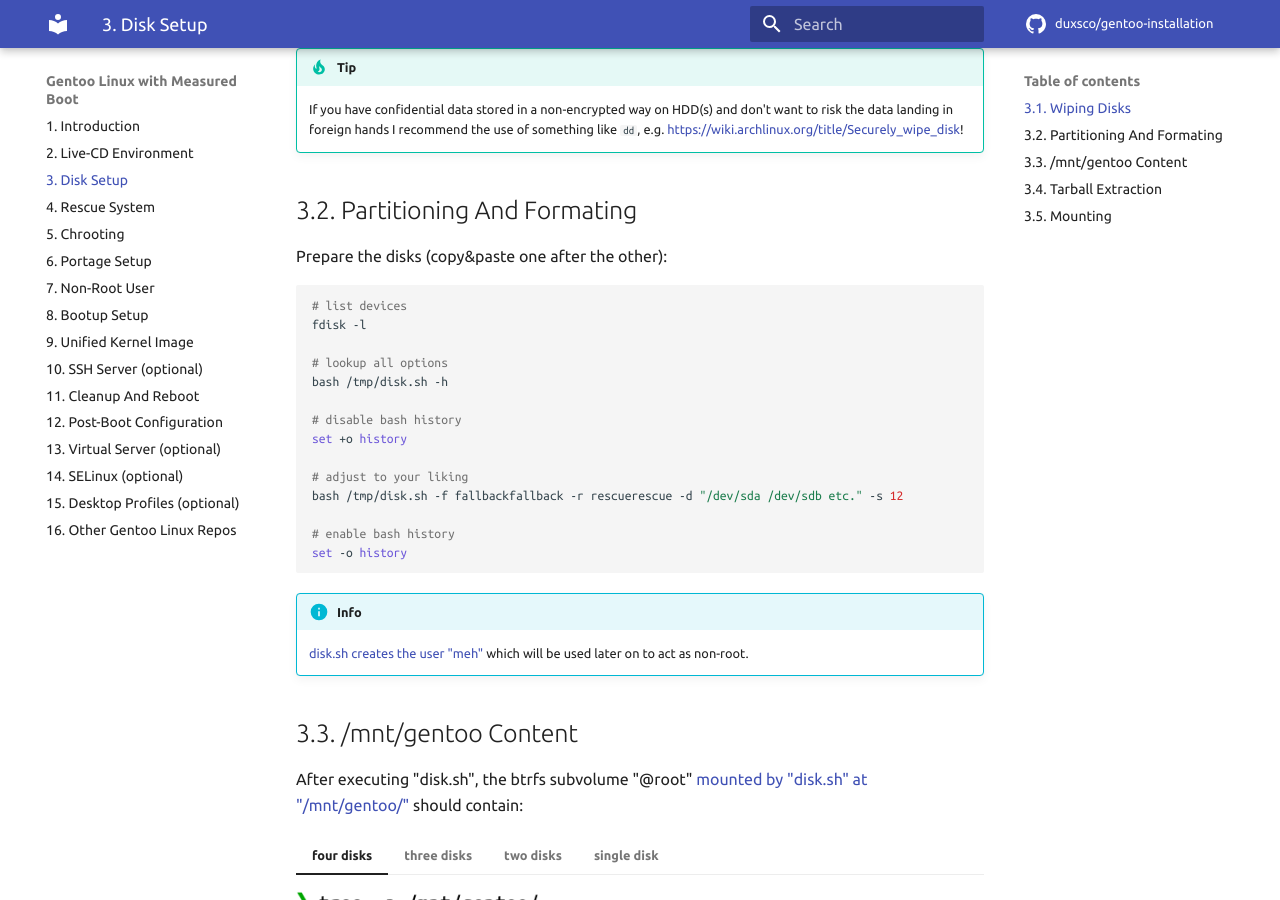
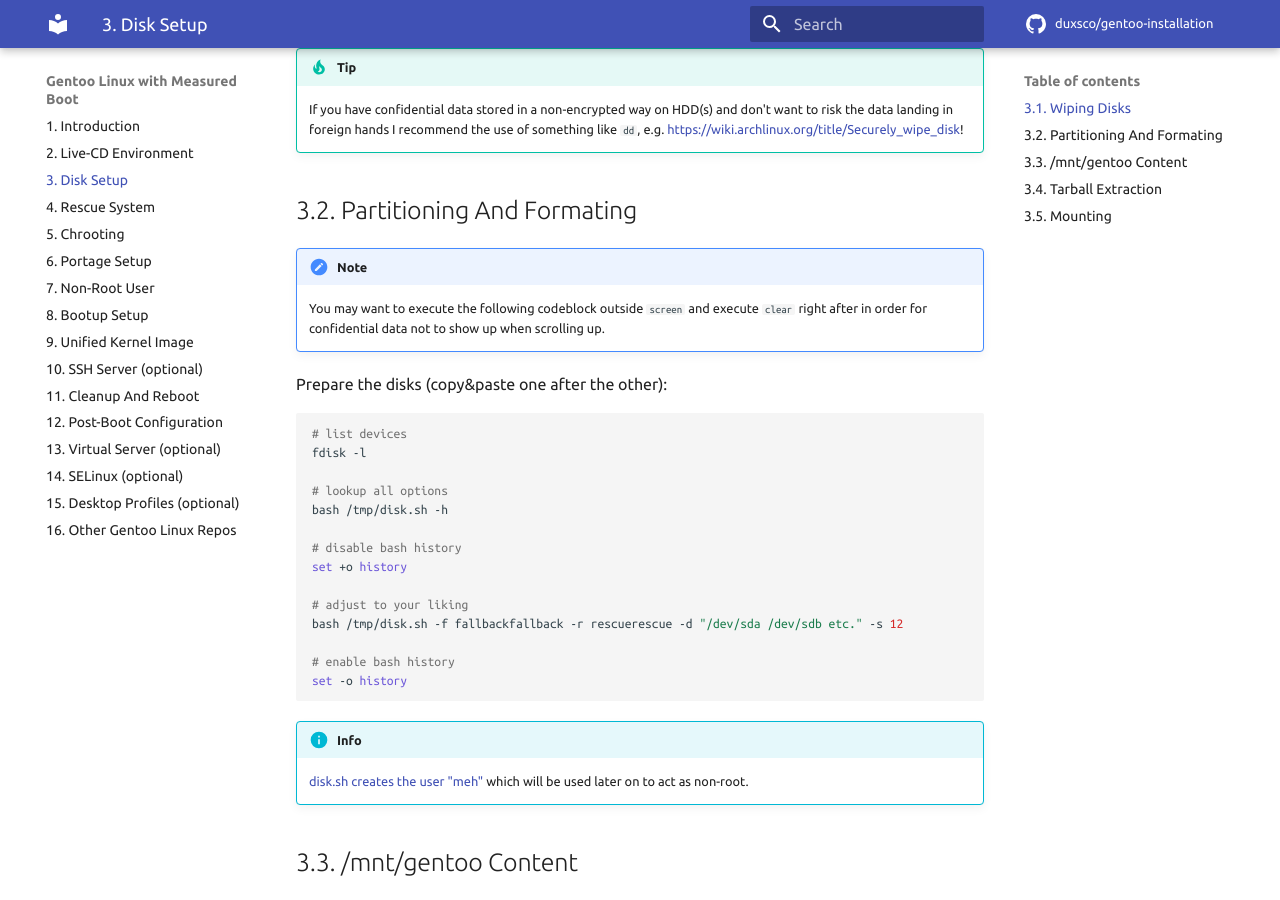
Before and after one commit to duxsco/gentoo-installation, an MkDocs documentation site: the page built from docs/disk_setup.md, in a window 1280 px wide and 900 px high, scrolled down 599 px. Built offline with MkDocs 1.6.1 and Material for MkDocs 9.7.7, drawn with Linux system fonts in a browser that asks for light colours; comment, search, counter and statistics services are not loaded.

Commit message:
Add admonition to execute confidential stuff outside screen

```diff
--- a/docs/disk_setup.md
+++ b/docs/disk_setup.md
@@ -21,6 +21,9 @@ done < <(lsblk -npo kname "${disk}" | grep "^${disk}" | sort -r)
     If you have confidential data stored in a non-encrypted way on HDD(s) and don't want to risk the data landing in foreign hands I recommend the use of something like `dd`, e.g. [https://wiki.archlinux.org/title/Securely_wipe_disk](https://wiki.archlinux.org/title/Securely_wipe_disk)!
 
 ## 3.2. Partitioning And Formating
+
+!!! note
+    You may want to execute the following codeblock outside `screen` and execute `clear` right after in order for confidential data not to show up when scrolling up.
 
 Prepare the disks (copy&paste one after the other):
 
```
Also changed, not shown: docs/rescue_system.md (+3 -0 lines).
